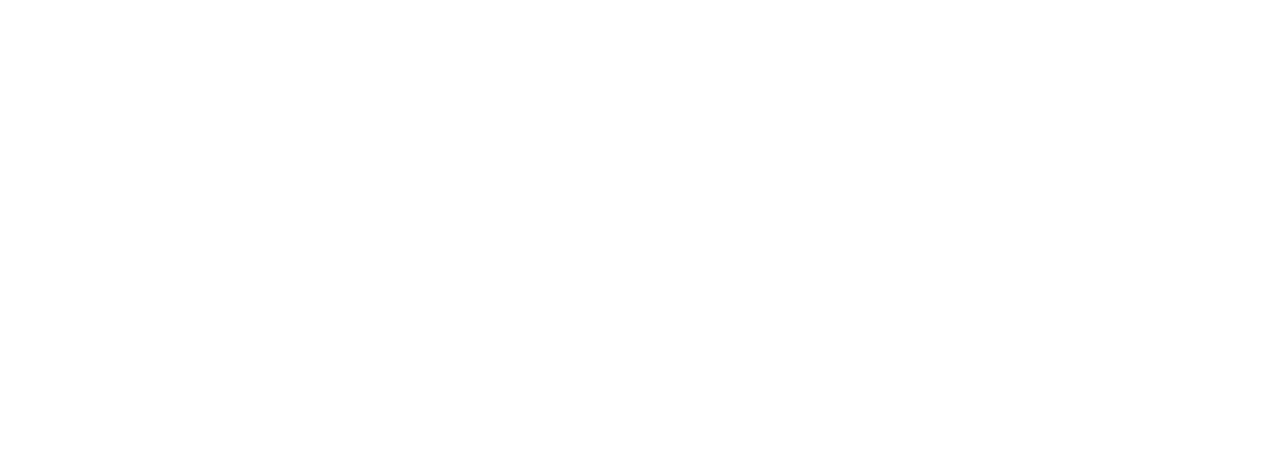
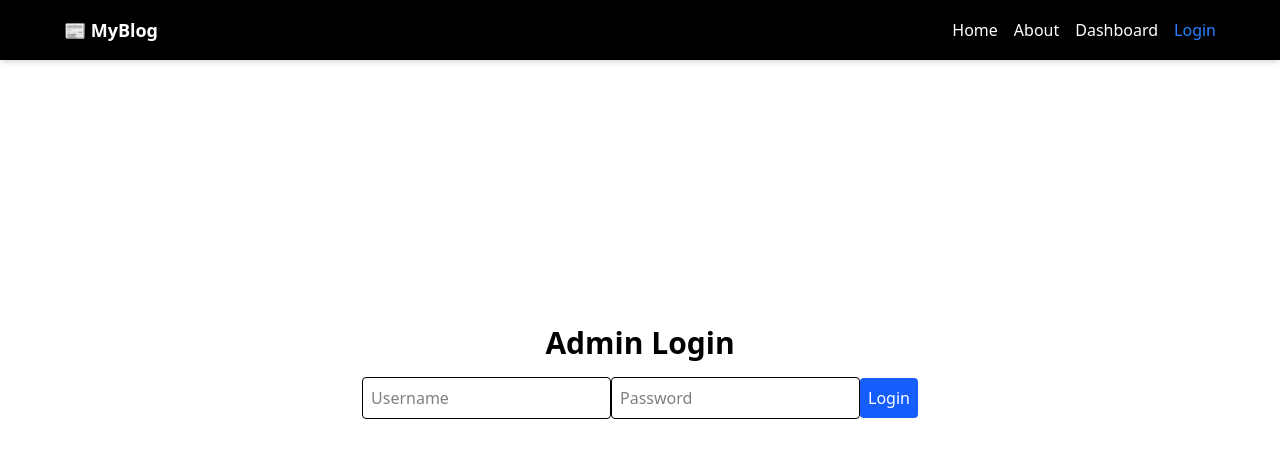
Before and after one commit to Azim-Eham/Blog-Project, a React (Vite) app: page /login in a window 1280 px wide. Shown: the top 458 px of the page. Built offline with nearby package versions, Linux system fonts and the light colour scheme.

Commit message:
Got some Bug

```diff
--- a/src/components/PrivateRoute.jsx
+++ b/src/components/PrivateRoute.jsx
@@ -1,10 +1,10 @@
-import React from 'react'
-import {useSelector} from 'react-redux'
-import {Navigate} from 'react-router-dom'
+import React from 'react';
+import { Navigate } from 'react-router-dom';
 
-const PrivateRoute = ({children}) => {
-    const {isAuthenticated} = useSelector(state => state.auth.isAuthenticated);
-    return isAuthenticated ? children : <Navigate to='/Login' />;
-}
+const PrivateRoute = ({ element }) => {
+  const isAdminLoggedIn = localStorage.getItem('isAdminLoggedIn') === 'true';
 
-export default PrivateRoute
+  return isAdminLoggedIn ? element : <Navigate to="/login" />;
+};
+
+export default PrivateRoute;
--- a/src/main.jsx
+++ b/src/main.jsx
@@ -5,10 +5,10 @@
 import App from './App.jsx'
 import { Toaster } from 'react-hot-toast';
 
+
 createRoot(document.getElementById('root')).render(
   <Provider store={store}>
-    <Toaster position='top-center' reverseOrder={false}>
+    <Toaster position="top-center" reverseOrder={false} />
       <App />
-    </Toaster>
   </Provider>,
 )
--- a/src/pages/AdminDashboard.jsx
+++ b/src/pages/AdminDashboard.jsx
@@ -2,6 +2,7 @@
 import {useSelector, useDispatch} from 'react-redux'
 import {Link} from 'react-router-dom'
 import {deletePost} from '../redux/postsSlice'
+import { toast } from 'react-hot-toast';
 
 const AdminDashboard = () => {
 
@@ -11,13 +12,13 @@
   const handleDelete = (id) => {
     if (window.confirm('Are you sure you want to delete this post?')){
       dispatch(deletePost(id));
-      alert('Post deleted successfully!');
+      toast.success('Post deleted successfully!');
     }
   }
 
   return (
     <div className='p-4 sm:p-6 max-w-6xl mx-auto'>
-      <div className='flex flex-col sm:felx-row justify-between items-center mb-6'>
+      <div className='flex flex-col sm:flex-row justify-between items-center mb-6'>
         <h1 className='text-2xl sm:text-3xl font-bold mb-4'>
           Admin Dashboard
         </h1>
--- a/src/pages/Login.jsx
+++ b/src/pages/Login.jsx
@@ -1,9 +1,47 @@
-import React from 'react'
+import React, { useState } from 'react';
+import { useNavigate } from 'react-router-dom';
 
 const Login = () => {
+  const [username, setUsername] = useState('');
+  const [password, setPassword] = useState('');
+  const navigate = useNavigate();
+
+  const handleLogin = (e) => {
+    e.preventDefault();
+    // Example credentials: username = "admin", password = "password"
+    if (username === 'admin' && password === 'a9d2#Fjsl13!') {
+      // Save login status in localStorage
+      localStorage.setItem('isAdminLoggedIn', 'true');
+      navigate('/admin'); // Redirect to Admin Dashboard
+    } else {
+      alert('Invalid credentials');
+    }
+  };
+
   return (
-    <div>Login</div>
-  )
-}
+    <div className="flex flex-col items-center justify-center h-[80vh] text-center">
+      <h1 className="text-3xl font-bold mb-4">Admin Login</h1>
+      <form onSubmit={handleLogin} className="space-y-4">
+        <input
+          type="text"
+          placeholder="Username"
+          value={username}
+          onChange={(e) => setUsername(e.target.value)}
+          className="border p-2 rounded"
+        />
+        <input
+          type="password"
+          placeholder="Password"
+          value={password}
+          onChange={(e) => setPassword(e.target.value)}
+          className="border p-2 rounded"
+        />
+        <button type="submit" className="bg-blue-600 text-white p-2 rounded hover:bg-blue-700">
+          Login
+        </button>
+      </form>
+    </div>
+  );
+};
 
-export default Login
+export default Login;
```
